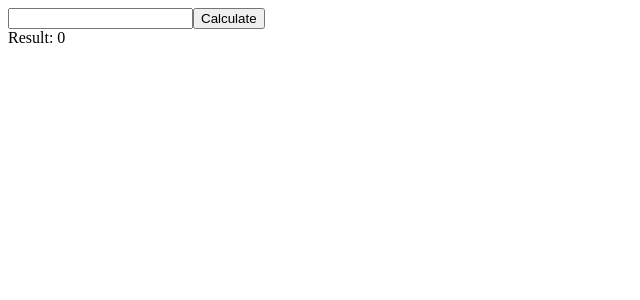
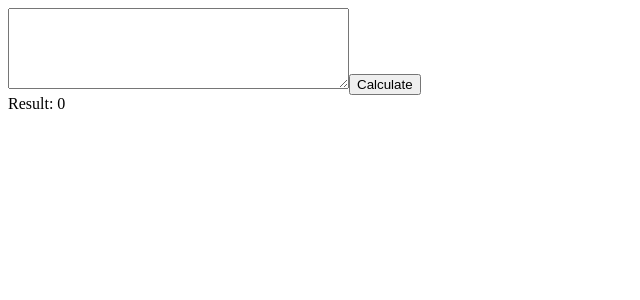
Before and after one commit to ashaaut/string_calculator, a React (Create React App) app: page / in a window 1280 px wide. Shown: the top 300 px of the page, without its empty margins (0-640 px from the left). Built offline with nearby package versions, Linux system fonts and the light colour scheme.

Commit message:
Allow newlines as delimiter for numbers input

```diff
--- a/src/components/App.js
+++ b/src/components/App.js
@@ -9,14 +9,22 @@ function App() {
       setSum(0);
       return;
     }
-    const numbersArray = input.split(",").map((number) => parseInt(number));
+
+    const numbersArray = input
+      .split(/[\n,]+/)
+      .map((number) => parseInt(number));
     let totalSum = numbersArray.reduce((acc, curr) => acc + curr, 0);
     setSum(totalSum);
   };
 
   return (
     <div className="App">
-      <input onChange={(e) => setInputString(e.target.value)} />
+      <textarea
+        type="text"
+        onChange={(e) => setInputString(e.target.value)}
+        rows={5}
+        cols={40}
+      />
       <button onClick={() => calculateSum(inputString)}>Calculate</button>
       <div>Result: {sum}</div>
     </div>
```
Also changed, not shown: 1 other file (tests, documents, lock files or other folders).
